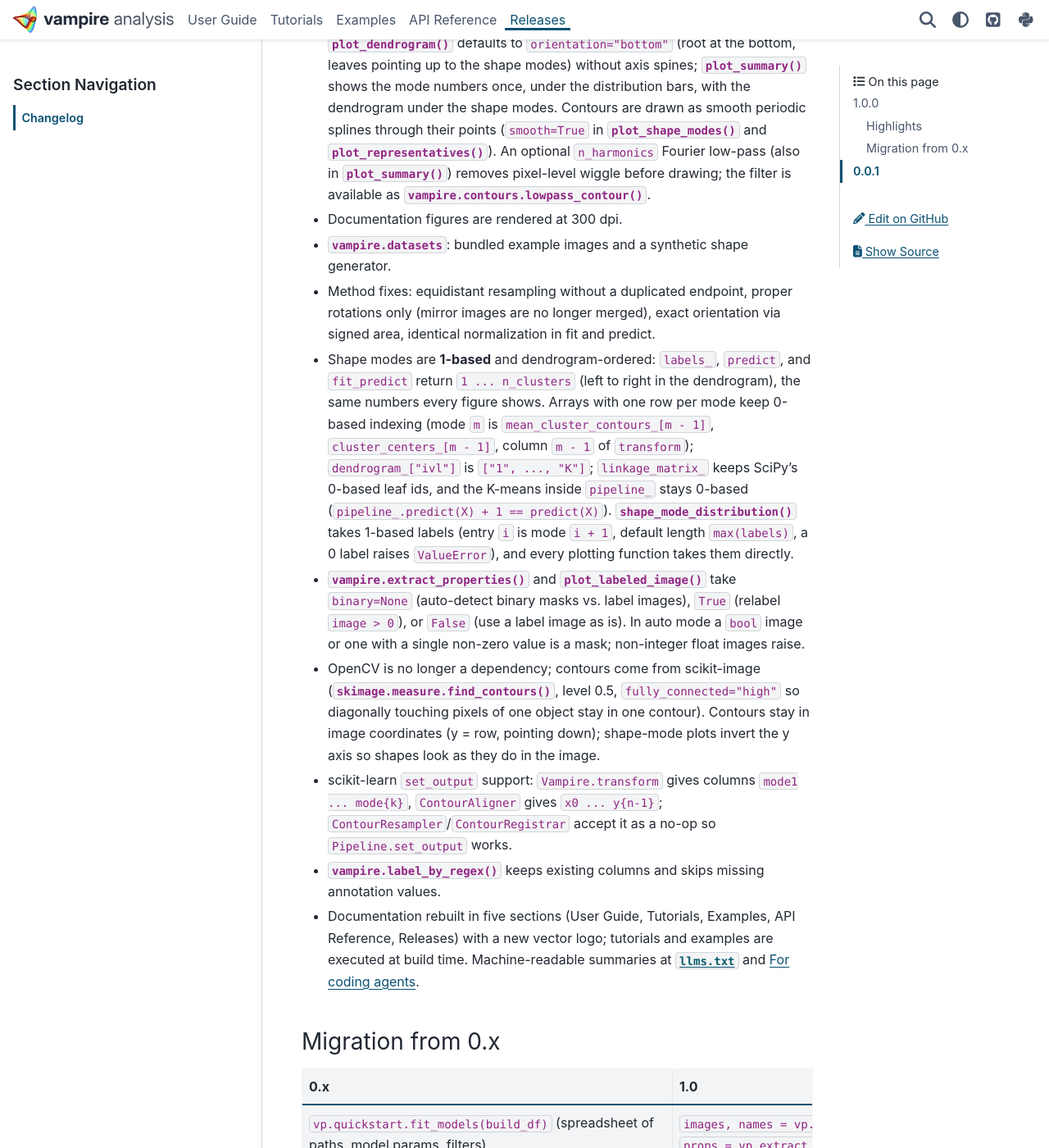
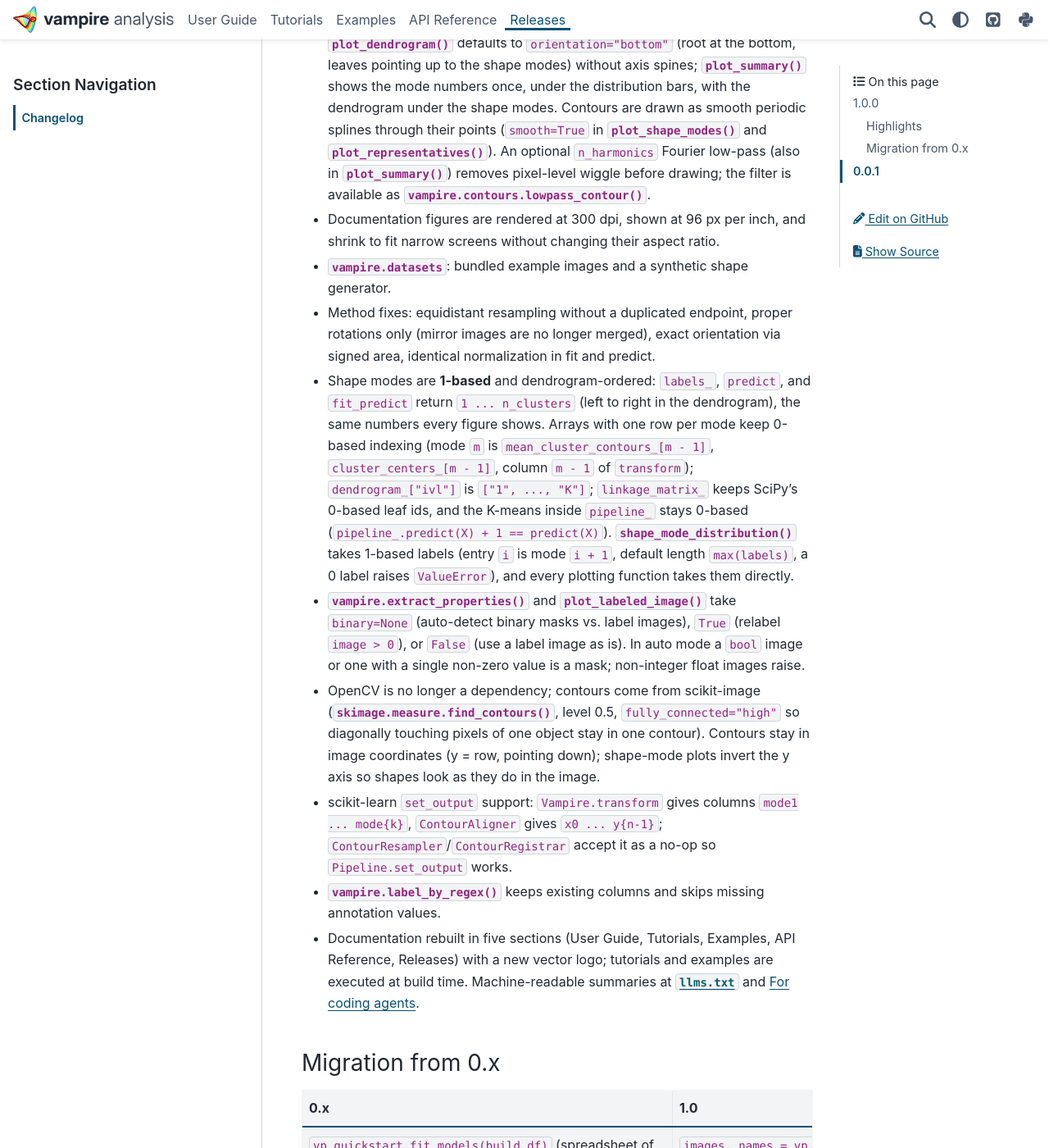
Before and after one commit to tengjuilin/vampire-analysis, a Sphinx documentation site: the page built from docs/releases/changelog.md, in a window 1280 px wide and 1400 px high, scrolled down 782 px. Shown: the whole window at 82% size. Built offline with Sphinx 7.4.7 and the PyData theme 0.15.4, drawn with Linux system fonts in a browser that asks for light colours.

Commit message:
Scale docs figures to 96 px per inch and keep their aspect ratio
Retina output displayed 300 dpi figures at 150 CSS px per inch, so wide
figures overflowed the content column; the theme then capped the width but
kept the fixed height attribute, squishing them. Render images at 64 % scale
(96 px per inch) and give cell-output images max-width: 100% with
height: auto.

Co-Authored-By: Claude Opus 5.5 <noreply@anthropic.com>

```diff
--- a/docs/_static/vampire.css
+++ b/docs/_static/vampire.css
@@ -79,3 +79,10 @@ html[data-theme="dark"] {
 div.cell_output table.dataframe {
   font-size: 0.8rem;
 }
+
+/* Executed-cell figures: never wider than the content column, and scale the
+   height with the width so the aspect ratio holds on narrow screens. */
+div.cell_output img {
+  max-width: 100%;
+  height: auto;
+}
--- a/docs/conf.py
+++ b/docs/conf.py
@@ -112,6 +112,11 @@ with open(os.path.join(_profile_dir, "ipython_kernel_config.py"), "w") as _f:
         'c.InlineBackend.print_figure_kwargs = {"bbox_inches": "tight", "dpi": 300}\n'
     )
 os.environ["IPYTHONDIR"] = _ipython_dir
+# Retina metadata displays figures at 150 CSS px per inch, so a 10-inch-wide
+# figure would be 1500 px. Scale to 96 px per inch (the CSS inch); the PNGs
+# keep their 300 dpi pixels (about 3x density). vampire.css caps the width at
+# the content column and keeps the aspect ratio.
+nb_render_image_options = {"scale": 64}
 
 # -- sphinx-copybutton ---------------------------------------------------------
 
--- a/docs/releases/changelog.md
+++ b/docs/releases/changelog.md
@@ -37,7 +37,8 @@ files from earlier versions do not work with 1.0. See
   `n_harmonics` Fourier low-pass (also in
   {func}`~vampire.plotting.plot_summary`) removes pixel-level wiggle before
   drawing; the filter is available as {func}`vampire.contours.lowpass_contour`.
-- Documentation figures are rendered at 300 dpi.
+- Documentation figures are rendered at 300 dpi, shown at 96 px per inch,
+  and shrink to fit narrow screens without changing their aspect ratio.
 - {mod}`vampire.datasets`: bundled example images and a synthetic shape
   generator.
 - Method fixes: equidistant resampling without a duplicated endpoint, proper
```
